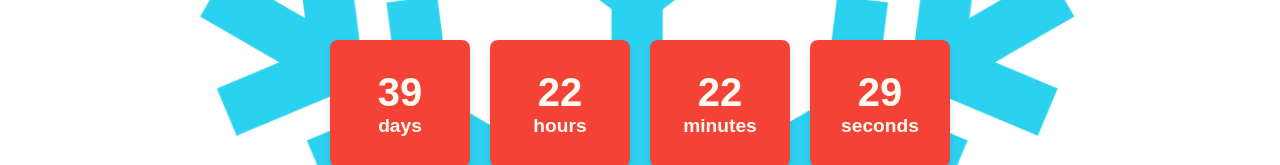
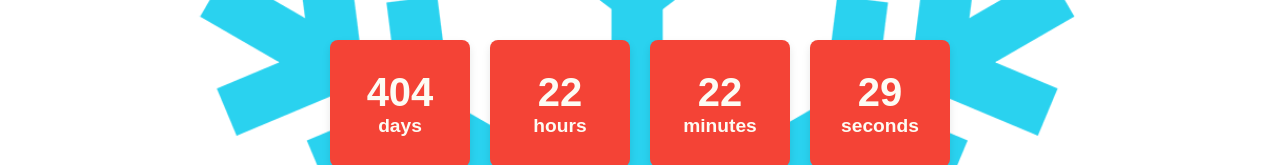
Before and after one commit to Nikola-Colnar/AdventQuest, a React (Vite) app in the folder IzvorniKod/frontend/: page / in a window 1280 px wide. Shown: the part 444-609 px from the top of the page. Built offline with nearby package versions, Linux system fonts and the light colour scheme.

Commit message:
Popravljen google Login prikaz ulogiranosti i vrijeme do bozica
Vrijeme do bozica se sada opet prikazuje kako bi trebalo i kada se ulogiravalo preko googlea nije se prikazivalo ime, sada se prikazuje. Dodano je u userInfo komponenti props koji updatea stanje loggedin i username

```diff
--- a/IzvorniKod/frontend/src/App.jsx
+++ b/IzvorniKod/frontend/src/App.jsx
@@ -1,3 +1,4 @@
+// eslint-disable-next-line no-unused-vars
 import React, { useState } from "react";
 import { BrowserRouter as Router, useRoutes} from "react-router-dom";
 import "./styles/App.css";
@@ -81,13 +82,13 @@ function App() {
             {showCalendar && <CalendarComponent hideCalendar={handleCalendar} />}
 
             <Snowfall className="snowfall" />
-            <Countdown targetDate="2024-12-25T00:00:00" />
+            <Countdown targetDate="2025-12-25T00:00:00" />
           </>
         ),
       },
       {
         path: "/userinfo",
-        element: <UserInfo />
+        element: <UserInfo setIsLoggedIn={setIsLoggedIn} loadUsername={setUsername}/>
       }
     ];
     return useRoutes(routes);
--- a/IzvorniKod/frontend/src/Components/form/UserInfo.jsx
+++ b/IzvorniKod/frontend/src/Components/form/UserInfo.jsx
@@ -1,7 +1,7 @@
-import React, { useEffect, useState } from 'react';
+import { useEffect, useState } from 'react';
 import { useNavigate } from "react-router-dom";
 
-const UserInfo = () => {
+const UserInfo = ({ setIsLoggedIn, loadUsername }) => {
   const [username, setUsername] = useState(null);
   const navigate = useNavigate();
 
@@ -24,6 +24,11 @@ const UserInfo = () => {
         setUsername(userInfo.username);
         localStorage.setItem("username", userInfo.username);
         console.log("User info received and username saved to localStorage:", userInfo);
+        // pomocu propsa prikazujemo registriranu osobu na stranici
+        loadUsername(localStorage.getItem("username"));
+        setIsLoggedIn(true);
+        ///
+        // vracamo se nazad
         navigate("/");
       } catch (error) {
         console.error("There was a problem with the fetch operation:", error);
```
Also changed, not shown: 2 other files (tests, documents, lock files or other folders).
